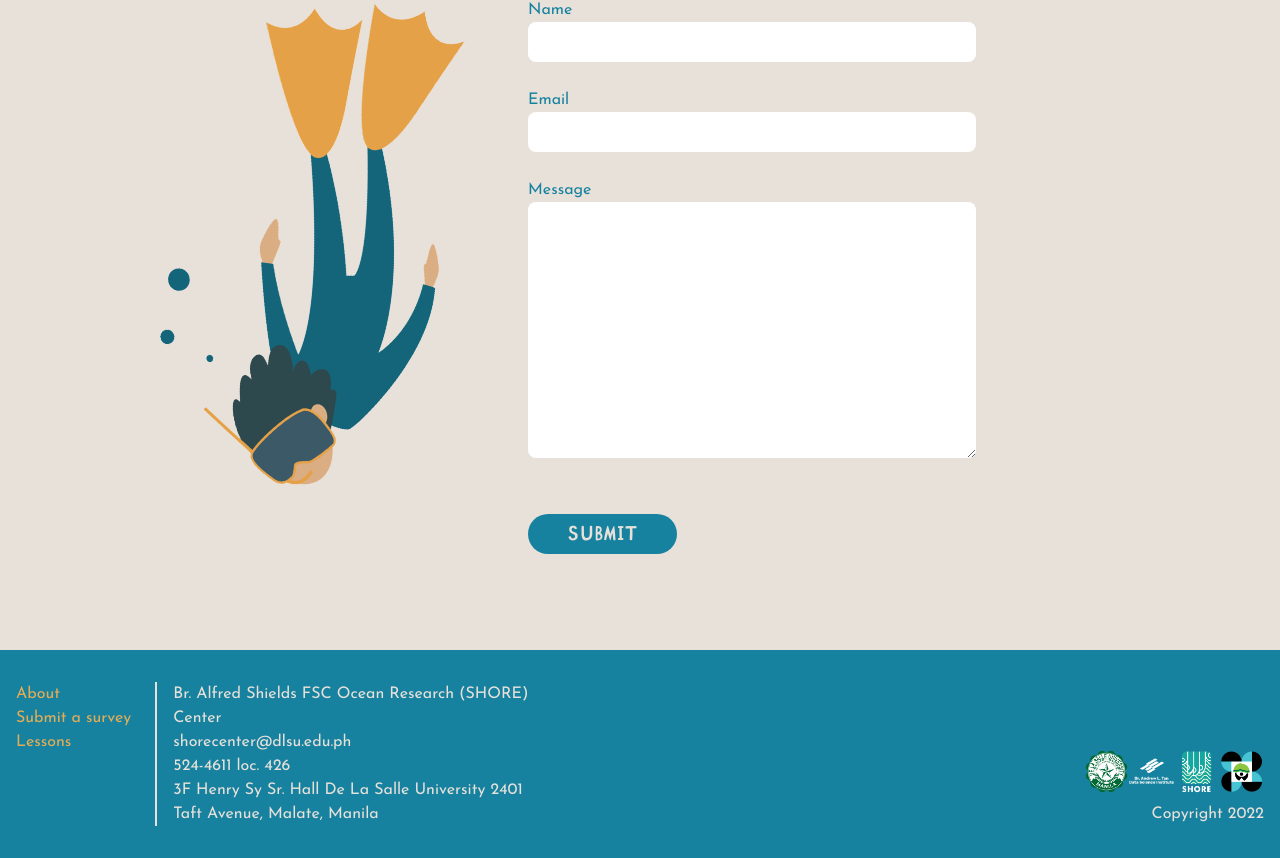
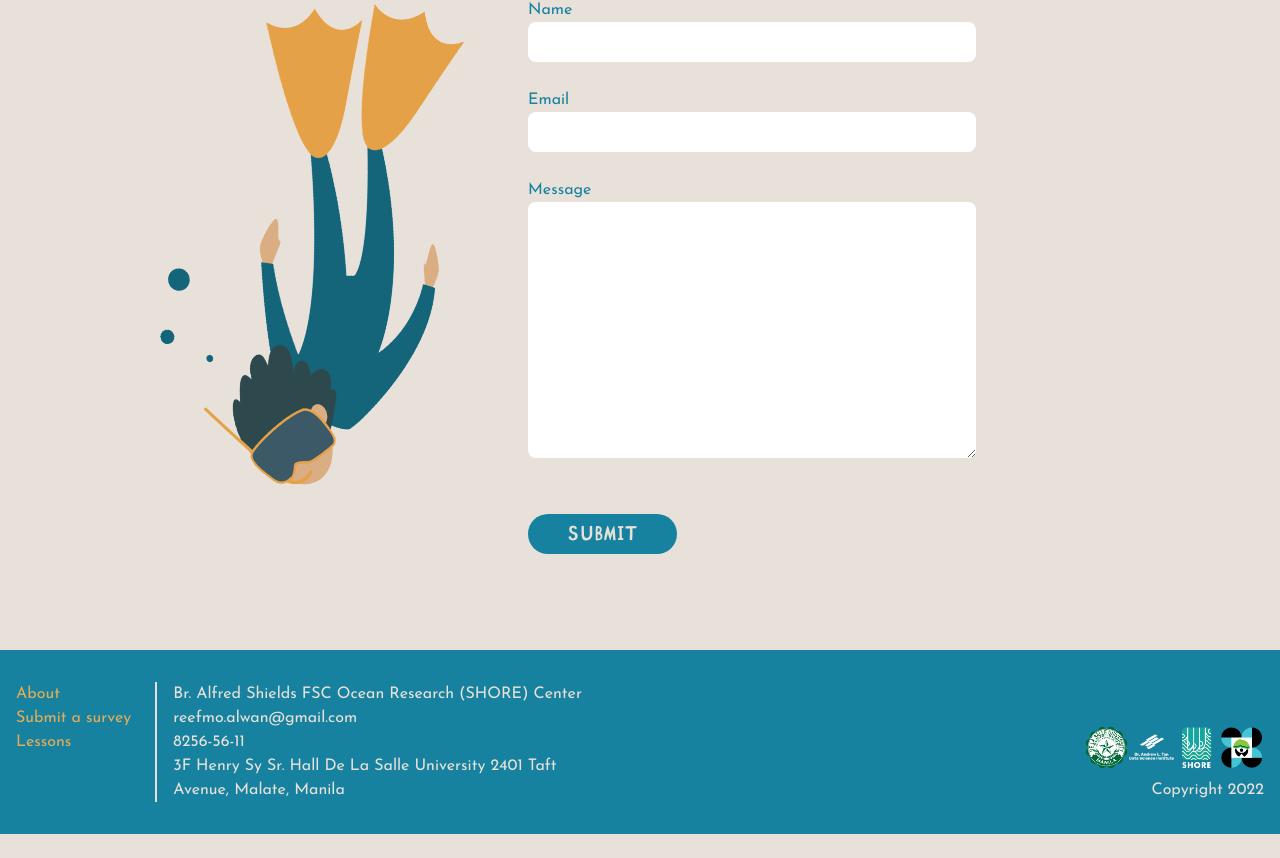
Before and after one commit to dlsudatasci/shore-reef-coral, a Next.js app: page / in a window 1280 px wide. Shown: the part 3438-4296 px from the top of the page. After the commit the page ends 4272 px from the top, so only its background shows below. Built offline with nearby package versions, Linux system fonts and the light colour scheme; no server answers.

Commit message:
fix(): update footer visual comments

```diff
--- a/components/layouts/layout.tsx
+++ b/components/layouts/layout.tsx
@@ -48,10 +48,10 @@ const Layout: FC<{ children: React.ReactNode }> = ({ children }) => {
 									[]
 							))}
 						</div>
-						<div className="text-secondary pl-4 border-l-2 border-secondary max-w-sm">
+						<div className="text-secondary pl-4 border-l-2 border-secondary max-w-md">
 							<p>Br. Alfred Shields FSC Ocean Research (SHORE) Center</p>
-							<p>shorecenter@dlsu.edu.ph</p>
-							<p>524-4611 loc. 426</p>
+							<p>reefmo.alwan@gmail.com</p>
+							<p>8256-56-11</p>
 							<p>
 								3F Henry Sy Sr. Hall
 								De La Salle University
```
